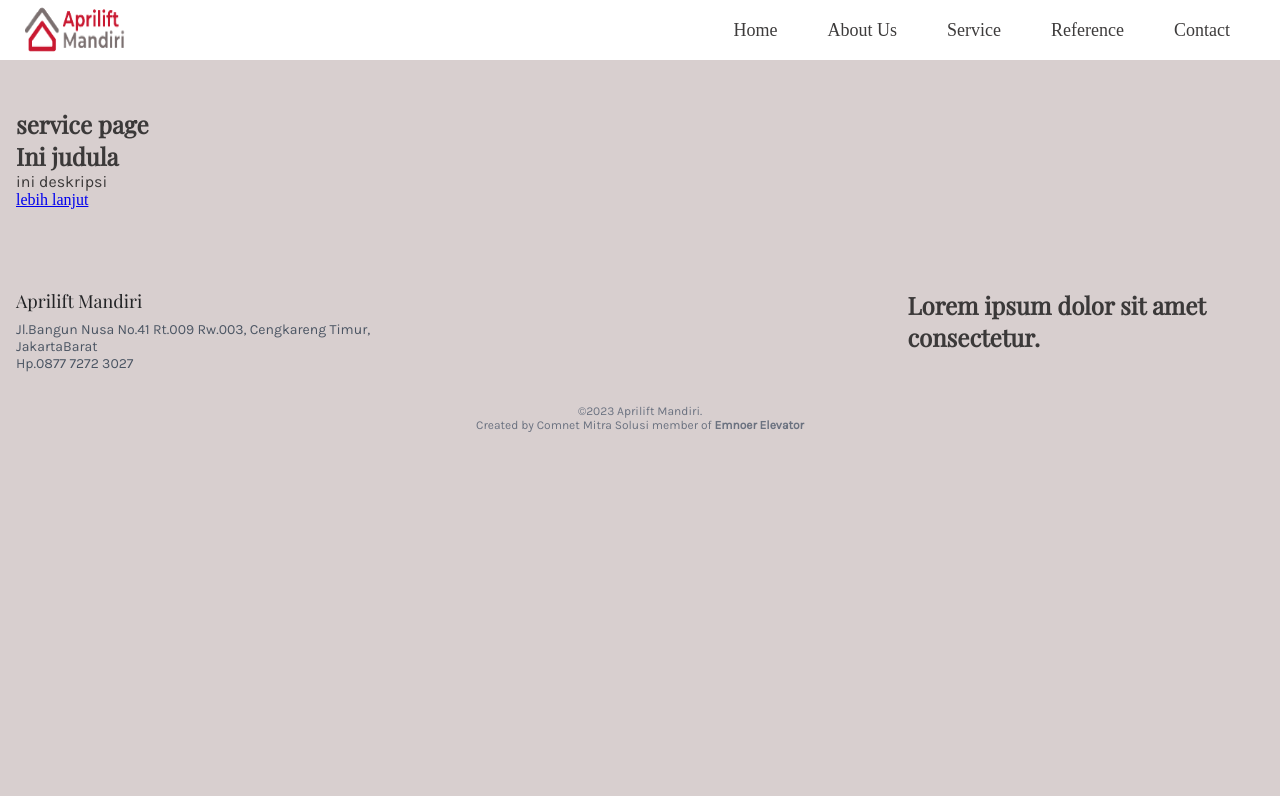
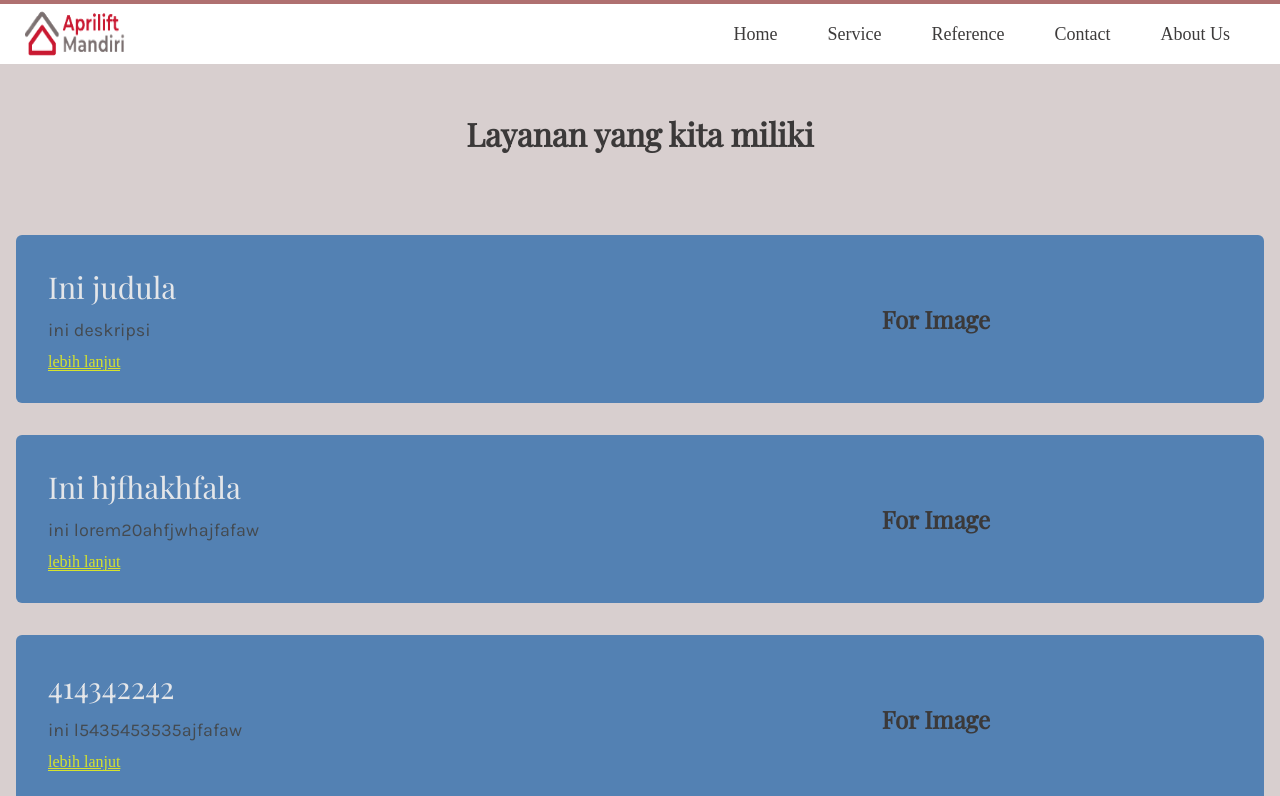
Before and after one commit to shuchan-dev/aprilift, a Next.js app: page /service in a window 1280 px wide. Shown: the top 796 px of the page. Built offline with nearby package versions, Linux system fonts and the light colour scheme.

Commit message:
add service card and bug fix

```diff
--- a/components/cardService.module.css
+++ b/components/cardService.module.css
@@ -0,0 +1,55 @@
+.card {
+  display: flex;
+  flex-direction: column-reverse;
+  align-items: center;
+  padding: 1.5rem;
+  background-color: #5381b3;
+  border-radius: 0.375rem;
+}
+.link {
+  color: #d6e22d;
+  border-bottom-width: 1px;
+  border-bottom-color: #d6e22d;
+  border-bottom-style: solid;
+}
+
+.cardStyle {
+  width: 100%;
+  padding-top: 2rem;
+}
+.judul {
+  font-size: 1.875rem;
+  font-weight: 500;
+  color: #e4e6e9;
+}
+
+.paragraf {
+  margin-top: 0.75rem;
+  margin-bottom: 0.75rem;
+  font-size: 1.125rem;
+  color: #444a50;
+}
+.images {
+  display: flex;
+  align-items: center;
+  justify-content: center;
+}
+
+@media (min-width: 768px) {
+  .images {
+    width: 50%;
+  }
+}
+
+@media (min-width: 768px) {
+  .cardStyle {
+    padding-top: 0;
+    width: 50%;
+  }
+}
+@media (min-width: 768px) {
+  .card {
+    flex-direction: row;
+    padding: 2rem;
+  }
+}
--- a/components/cardService.tsx
+++ b/components/cardService.tsx
@@ -1,13 +1,25 @@
 import React from "react";
-
+import style from "@/components/cardService.module.css";
 function CardService(props: any) {
+  const { card, cardStyle, judul, paragraf, images, link } = style;
   return (
     <>
-      <h1>{props.title}</h1>
-      <p>{props.deskripsi}</p>
-      <a href="https://www.whatsapp.com" target="_blank">
-        lebih lanjut
-      </a>
+      <div className={`${card}`}>
+        <div className={`${cardStyle}`}>
+          <h1 className={`${judul}`}>{props.title}</h1>
+          <p className={`${paragraf}`}>{props.deskripsi}</p>
+          <a
+            className={`${link}`}
+            href="https://www.whatsapp.com"
+            target="_blank"
+          >
+            lebih lanjut
+          </a>
+        </div>
+        <div className={`${images}`}>
+          <h2>For Image</h2>
+        </div>
+      </div>
     </>
   );
 }
--- a/components/footer.module.css
+++ b/components/footer.module.css
@@ -4,6 +4,7 @@
   padding-right: 1rem;
   margin-left: auto;
   margin-right: auto;
+  border-top: 1px #af7070 solid;
 }
 
 .consume {
@@ -11,8 +12,6 @@
   flex-direction: column-reverse;
   justify-content: space-between;
   max-width: 90rem;
-  padding-top: 1.5rem;
-  padding-bottom: 20px;
   margin-left: auto;
   margin-right: auto;
   gap: 1.5rem;
--- a/components/footer.tsx
+++ b/components/footer.tsx
@@ -6,7 +6,7 @@ export default function Footer() {
     styles;
 
   const customStyles = {
-    paddingTop: "32px",
+    paddingTop: "6px",
     paddingBottom: "32px",
   };
   return (
--- a/components/header.module.css
+++ b/components/header.module.css
@@ -20,6 +20,7 @@
 
 .header {
   background: #ffffff;
+  border-top: 4px #af7070 solid;
 }
 .logo .img {
   display: block;
--- a/components/header.tsx
+++ b/components/header.tsx
@@ -25,16 +25,16 @@ export default function Header() {
                 <Link href="/">Home</Link>
               </li>
               <li>
-                <Link href="./about">About Us</Link>
-              </li>
-              <li>
                 <Link href="./service">Service</Link>
               </li>
               <li>
                 <Link href="./reference">Reference</Link>
+              </li>{" "}
+              <li>
+                <a href="./contact">Contact</a>
               </li>
               <li>
-                <a href="./contact">Contact</a>
+                <Link href="./about">About Us</Link>
               </li>
             </ul>
           </div>
--- a/components/services.module.css
+++ b/components/services.module.css
@@ -1,7 +1,3 @@
-.mxauto {
-  margin-left: auto;
-  margin-right: auto;
-}
 .service {
   flex: 1;
   width: 100%;
@@ -11,9 +7,19 @@
   margin-left: auto;
   margin-right: auto;
 }
+
 @media (min-width: 768px) {
   .service {
-    padding-top: 3rem;
     padding-bottom: 3rem;
   }
 }
+.h1 {
+  margin-top: 2rem;
+  margin-bottom: 5rem;
+  font-size: 2rem;
+  font-weight: 600;
+  text-align: center;
+}
+.chile > *:not(:first-child) {
+  margin-top: 2rem;
+}
--- a/components/services.tsx
+++ b/components/services.tsx
@@ -3,19 +3,31 @@ import CardService from "./cardService";
 import styles from "@/components/services.module.css";
 
 function Services() {
-  const { mxauto, service } = styles;
+  const { service, h1, chile } = styles;
 
   const card1 = {
     title: "Ini judula",
     deskripsi: "ini deskripsi",
   };
+  const card2 = {
+    title: "Ini hjfhakhfala",
+    deskripsi: "ini lorem20ahfjwhajfafaw",
+  };
+  const card3 = {
+    title: "414342242",
+    deskripsi: "ini l5435453535ajfafaw",
+  };
 
   return (
     <>
-      <section className={`${mxauto} ${service}`}>
-        <h1>service page</h1>
-        <CardService {...card1} />
-      </section>
+      <main className={`${service}`}>
+        <h1 className={`${h1}`}>Layanan yang kita miliki</h1>
+        <div className={`${chile}`}>
+          <CardService {...card1} />
+          <CardService {...card2} />
+          <CardService {...card3} />
+        </div>
+      </main>
     </>
   );
 }
```
